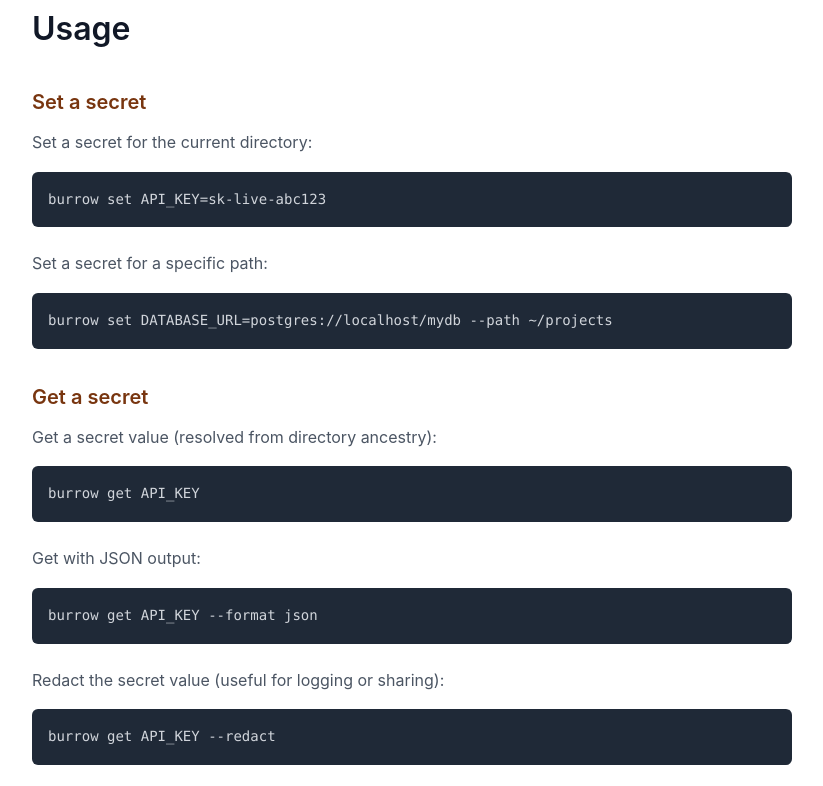
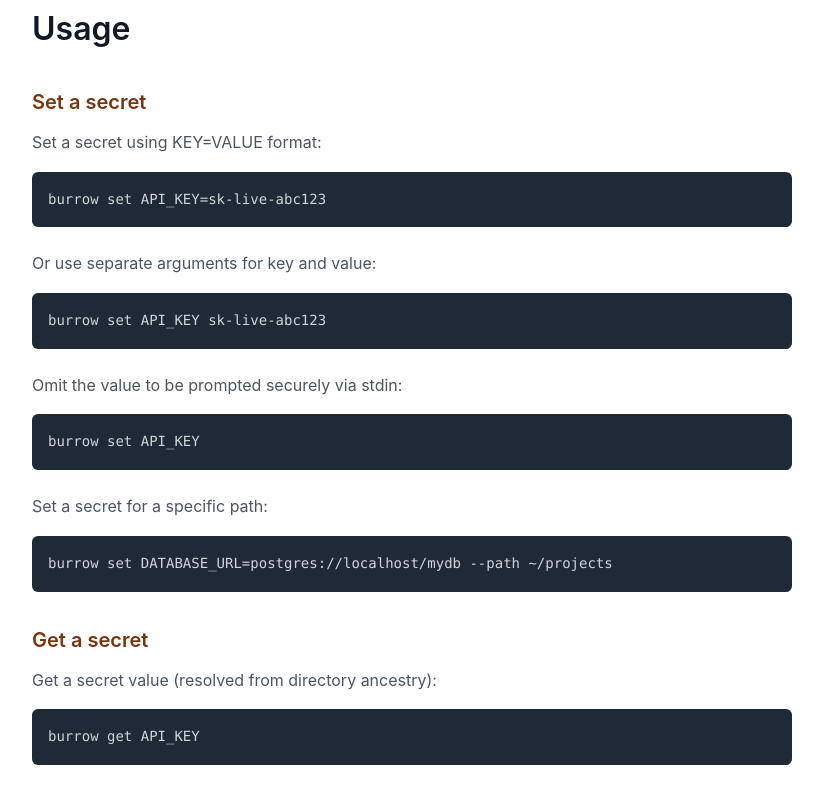
Before and after one commit to captainsafia/burrow, a website: page site/index.html in a window 1280 px wide. Shown: the part 1138-1924 px from the top of the page, without its empty margins (228-1051 px from the left). Drawn offline with Linux system fonts and the light colour scheme.

Commit message:
doc: update doc with set command updates

```diff
--- a/site/index.html
+++ b/site/index.html
@@ -405,8 +405,12 @@
 
             <div class="command-group">
                 <h4>Set a secret</h4>
-                <p>Set a secret for the current directory:</p>
+                <p>Set a secret using KEY=VALUE format:</p>
                 <pre><code>burrow set API_KEY=sk-live-abc123</code></pre>
+                <p>Or use separate arguments for key and value:</p>
+                <pre><code>burrow set API_KEY sk-live-abc123</code></pre>
+                <p>Omit the value to be prompted securely via stdin:</p>
+                <pre><code>burrow set API_KEY</code></pre>
                 <p>Set a secret for a specific path:</p>
                 <pre><code>burrow set DATABASE_URL=postgres://localhost/mydb --path ~/projects</code></pre>
             </div>
@@ -467,8 +471,8 @@
                 </thead>
                 <tbody>
                     <tr>
-                        <td>burrow set &lt;key=value&gt;</td>
-                        <td>Set a secret at the given path</td>
+                        <td>burrow set &lt;key&gt; [value]</td>
+                        <td>Set a secret at the given path (prompts for value if not provided)</td>
                     </tr>
                     <tr>
                         <td>burrow get &lt;key&gt;</td>
```
Also changed, not shown: README.md.
